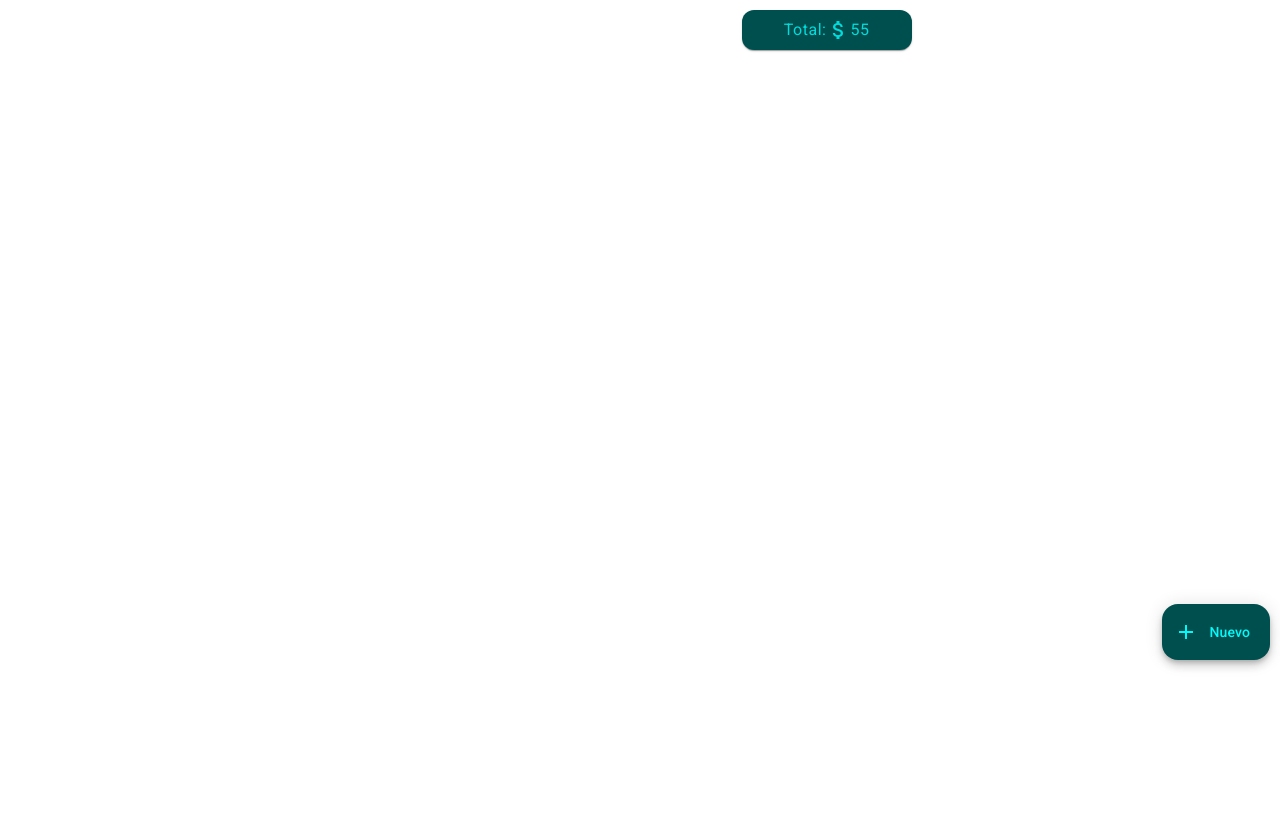
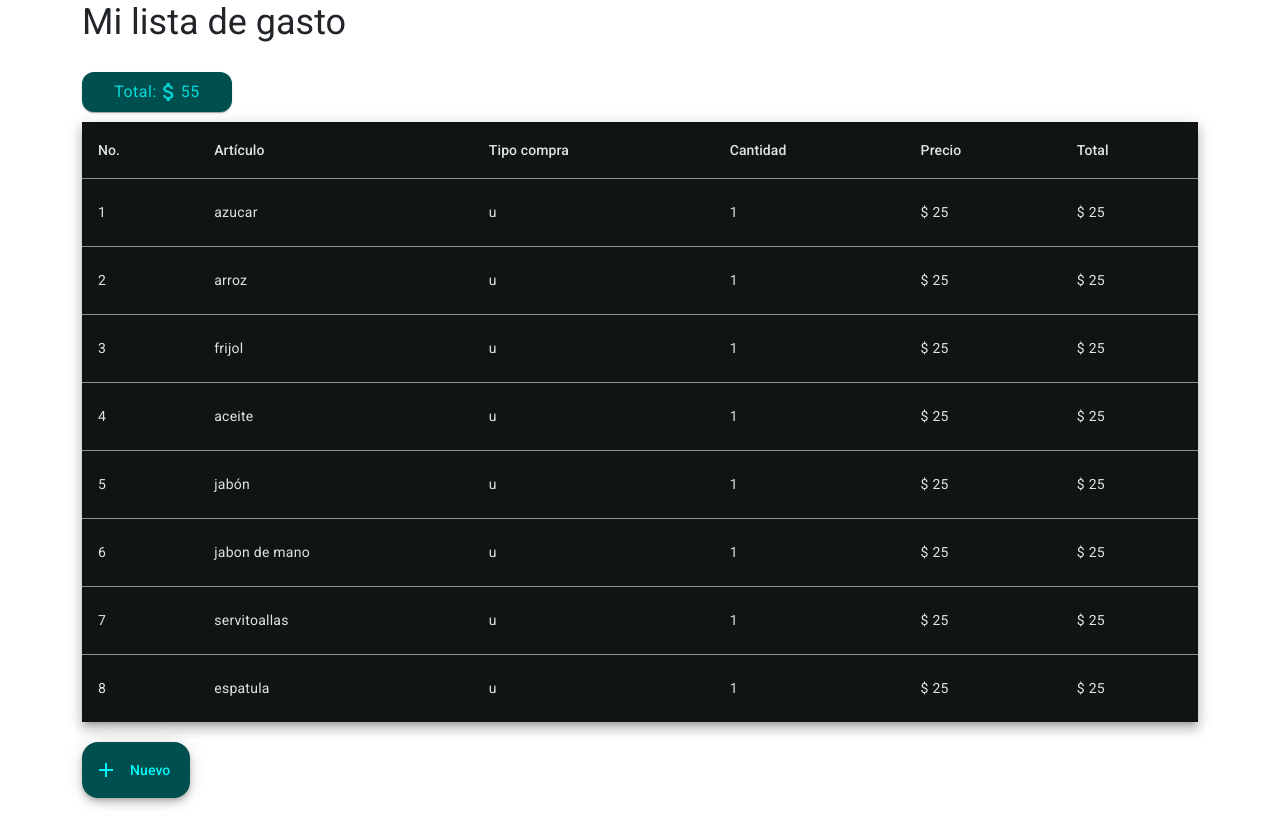
Before and after one commit to erosiim/gasto-app, an Angular app: page / in a window 1280 px wide. Built offline with nearby package versions, Linux system fonts and the light colour scheme.

Commit message:
added list of items and some styles fixes

```diff
--- a/src/app/features/gastos/gastos.component.html
+++ b/src/app/features/gastos/gastos.component.html
@@ -1,8 +1,6 @@
 <div class="container">
-    <div class="right-total">
-        <app-costo-total></app-costo-total>
-    </div>
-    <div>
-        <app-new-item-button></app-new-item-button>
-    </div>
+  <h3>Mi lista de gasto</h3>
+  <app-costo-total></app-costo-total>
+  <app-item-list></app-item-list>
+  <app-new-item-button></app-new-item-button>
 </div>
--- a/src/app/features/gastos/gastos.component.ts
+++ b/src/app/features/gastos/gastos.component.ts
@@ -2,10 +2,11 @@ import { Component } from '@angular/core';
 import { MatGridListModule } from '@angular/material/grid-list';
 import { CostoTotalComponent } from '../../shared/ui/costo-total/costo-total.component';
 import { NewItemButtonComponent } from '../../shared/ui/new-item-button/new-item-button.component';
+import { ItemListComponent } from '../../shared/ui/item-list/item-list.component';
 @Component({
   selector: 'app-gastos',
   standalone: true,
-  imports: [MatGridListModule, CostoTotalComponent, NewItemButtonComponent],
+  imports: [MatGridListModule, CostoTotalComponent, NewItemButtonComponent, ItemListComponent],
   templateUrl: './gastos.component.html',
   styleUrl: './gastos.component.css',
 })
--- a/src/app/shared/ui/costo-total/costo-total.component.css
+++ b/src/app/shared/ui/costo-total/costo-total.component.css
@@ -2,9 +2,10 @@ mat-card {
     background-color: var(--card-bg);
     color: var(--text-color);
     height: 40px;
-    width: 170px;
-    right: 10px;
+    width: 150px;
+    right: 0;
     top: 10px;
+    margin-bottom: 20px;
 }
 
 .card-contenido {
--- a/src/app/shared/ui/costo-total/costo-total.component.html
+++ b/src/app/shared/ui/costo-total/costo-total.component.html
@@ -1,12 +1,12 @@
-<mat-grid-list cols="1" rows="1" rowHeight="2:1">
 <mat-card>
   <mat-card-content class="card-contenido">
     Total:
     <mat-icon
       aria-hidden="false"
       aria-label="Example attach_money icon"
-        fontIcon="attach_money">attach_money</mat-icon>
+      fontIcon="attach_money"
+      >attach_money</mat-icon
+    >
     55
   </mat-card-content>
 </mat-card>
-</mat-grid-list>
--- /dev/null
+++ b/src/app/shared/ui/item-list/item-list.component.css
@@ -0,0 +1,10 @@
+.example-container {
+  overflow-y: scroll;
+  overflow-x: auto;
+  height: 600px;
+}
+
+table {
+  width: 100%;
+  height: 100%;
+}
--- /dev/null
+++ b/src/app/shared/ui/item-list/item-list.component.html
@@ -0,0 +1,36 @@
+<div class="example-container mat-elevation-z8" tabindex="0">
+    <table mat-table [dataSource]="dataSource">
+      <ng-container matColumnDef="position">
+        <th mat-header-cell *matHeaderCellDef> No. </th>
+        <td mat-cell *matCellDef="let item"> {{item.position}} </td>
+      </ng-container>
+      <ng-container matColumnDef="item">
+        <th mat-header-cell *matHeaderCellDef> Artículo </th>
+        <td mat-cell *matCellDef="let item"> {{item.itemName}} </td>
+      </ng-container>
+      <ng-container matColumnDef="typeOfItem">
+        <th mat-header-cell *matHeaderCellDef> Tipo compra </th>
+        <td mat-cell *matCellDef="let item"> {{item.typeOfItem}} </td>
+      </ng-container>
+      <ng-container matColumnDef="quantityOfItem">
+        <th mat-header-cell *matHeaderCellDef> Cantidad </th>
+        <td mat-cell *matCellDef="let item"> {{item.quantityOfItem}} </td>
+      </ng-container>
+      <ng-container matColumnDef="itemPrice">
+        <th mat-header-cell *matHeaderCellDef> Precio </th>
+        <td mat-cell *matCellDef="let item"> $&nbsp;{{item.itemPrice}} </td>
+      </ng-container>
+      <ng-container matColumnDef="totalPriceForItem">
+        <th mat-header-cell *matHeaderCellDef> Total </th>
+        <td mat-cell *matCellDef="let item"> $&nbsp;{{item.totalPriceForItem}} </td>
+      </ng-container>
+
+      <tr mat-header-row *matHeaderRowDef="displayedColumns"></tr>
+      <tr mat-row *matRowDef="let row; columns: displayedColumns;"></tr>
+    </table>
+
+    <mat-paginator [pageSizeOptions]="[10, 15, 20]"
+                   showFirstLastButtons
+                   aria-label="Select page of periodic elements">
+    </mat-paginator>
+  </div>
--- /dev/null
+++ b/src/app/shared/ui/item-list/item-list.component.ts
@@ -0,0 +1,48 @@
+import { AfterViewInit, Component, ViewChild } from '@angular/core';
+import { MatPaginator, MatPaginatorModule } from '@angular/material/paginator';
+import { MatTableDataSource, MatTableModule } from '@angular/material/table';
+
+@Component({
+  selector: 'app-item-list',
+  standalone: true,
+  imports: [MatTableModule, MatPaginator, MatPaginatorModule],
+  templateUrl: './item-list.component.html',
+  styleUrl: './item-list.component.css',
+})
+export class ItemListComponent implements AfterViewInit {
+  displayedColumns: string[] = [
+    'position',
+    'item',
+    'typeOfItem',
+    'quantityOfItem',
+    'itemPrice',
+    'totalPriceForItem',
+  ];
+  dataSource = new MatTableDataSource<itemRecord>(ELEMENT_DATA);
+
+  @ViewChild(MatPaginator) paginator: MatPaginator | undefined;
+
+  ngAfterViewInit() {
+    this.dataSource.paginator = this.paginator as MatPaginator;
+  }
+}
+
+export interface itemRecord {
+  position: number;
+  itemName: string;
+  typeOfItem: string; //*Consider change this name for itemPresentation..
+  quantityOfItem: number;
+  itemPrice: number;
+  totalPriceForItem: number;
+}
+
+const ELEMENT_DATA: itemRecord[] = [
+  { position: 1, itemName : 'azucar', typeOfItem: 'u', quantityOfItem: 1, itemPrice:25, totalPriceForItem:25},
+  { position: 2, itemName : 'arroz', typeOfItem: 'u', quantityOfItem: 1, itemPrice:25, totalPriceForItem:25},
+  { position: 3, itemName : 'frijol', typeOfItem: 'u', quantityOfItem: 1, itemPrice:25, totalPriceForItem:25},
+  { position: 4, itemName : 'aceite', typeOfItem: 'u', quantityOfItem: 1, itemPrice:25, totalPriceForItem:25},
+  { position: 5, itemName : 'jabón', typeOfItem: 'u', quantityOfItem: 1, itemPrice:25, totalPriceForItem:25},
+  { position: 6, itemName : 'jabon de mano', typeOfItem: 'u', quantityOfItem: 1, itemPrice:25, totalPriceForItem:25},
+  { position: 7, itemName : 'servitoallas', typeOfItem: 'u', quantityOfItem: 1, itemPrice:25, totalPriceForItem:25},
+  { position: 8, itemName : 'espatula', typeOfItem: 'u', quantityOfItem: 1, itemPrice:25, totalPriceForItem:25}
+];
--- a/src/app/shared/ui/new-item-button/new-item-button.component.css
+++ b/src/app/shared/ui/new-item-button/new-item-button.component.css
@@ -1,5 +1,7 @@
 #fixedbutton {
-    position: fixed;
-    bottom: 140px;
-    right: 10px;
+    position: relative;
+    /*bottom: 140px;*/
+    /*right: 10px; */
+    margin-top: 20px;
+    margin-bottom: 20px;
 }
--- a/src/app/shared/ui/new-item-form/new-item-form.component.css
+++ b/src/app/shared/ui/new-item-form/new-item-form.component.css
@@ -1,6 +1,18 @@
-mat-dialog-content{
+mat-dialog-content {
     overflow: visible;
 }
-mat-form-field{
+
+mat-form-field {
     width: 100%;
 }
+
+mat-dialog-buttons {
+    position: absolute;
+}
+
+.close-button {
+    top: 10px;
+    right: 10px;
+    background-color: brown;
+    position: absolute;
+}
--- a/src/app/shared/ui/new-item-form/new-item-form.component.html
+++ b/src/app/shared/ui/new-item-form/new-item-form.component.html
@@ -1,14 +1,21 @@
+<button mat-icon-button class="close-button" [mat-dialog-close]="true">
+  <mat-icon class="close-icon" color="gray">close</mat-icon>
+</button>
 <h2 mat-dialog-title>Nuevo item</h2>
 <mat-dialog-content>
   <form [formGroup]="itemForm">
-  <p>
     <mat-form-field appearance="outline">
       <mat-label>Artículo</mat-label>
-      <input matInput placeholder="Ej  jabón zote" type="text" formControlName="itemName" required>
+      <input
+        matInput
+        placeholder="Ej  jabón zote"
+        type="text"
+        formControlName="itemName"
+        required
+      />
       <mat-icon matSuffix>sentiment_very_satisfied</mat-icon>
     </mat-form-field>
-  </p>
-  <p>
+
     <mat-form-field appearance="outline">
       <mat-label>Tipo compra</mat-label>
       <mat-select required type="text" formControlName="typeOfItem">
@@ -17,30 +24,41 @@
       </mat-select>
       <mat-icon matSuffix>sentiment_very_satisfied</mat-icon>
     </mat-form-field>
-  </p>
-  <p>
     <mat-form-field appearance="outline">
       <mat-label>Cantidad</mat-label>
-      <input matInput type="number" placeholder="1 / .100 " type="number" formControlName="quantityOfItem" required>
+      <input
+        matInput
+        type="number"
+        placeholder="1 / .100 "
+        type="number"
+        formControlName="quantityOfItem"
+        required
+      />
       <span matTextSuffix>kg&nbsp;</span>
       <span matTextSuffix>u&nbsp;</span>
     </mat-form-field>
-  </p>
-  <p>
     <mat-form-field appearance="outline">
       <mat-label>Precio</mat-label>
-      <input matInput placeholder="25.00" type="number" formControlName="itemPrice" required>
+      <input
+        matInput
+        placeholder="25.00"
+        type="number"
+        formControlName="itemPrice"
+        required
+      />
       <span matTextPrefix>$&nbsp;</span>
     </mat-form-field>
-  </p>
-  <p>
     <mat-form-field appearance="outline">
       <mat-label>Total</mat-label>
-      <input matInput readonly formControlName="totalPriceForItem" type="number">
+      <input
+        matInput
+        readonly
+        formControlName="totalPriceForItem"
+        type="number"
+      />
       <span matTextPrefix>$&nbsp;</span>
     </mat-form-field>
-  </p>
-</form>
+  </form>
 </mat-dialog-content>
 <mat-dialog-actions>
   <button mat-button (click)="getTotalForItem()">Calcular</button>
```
Also changed, not shown: 1 other file (tests, documents, lock files or other folders). Lines whose indentation alone changed are shown as unchanged.
